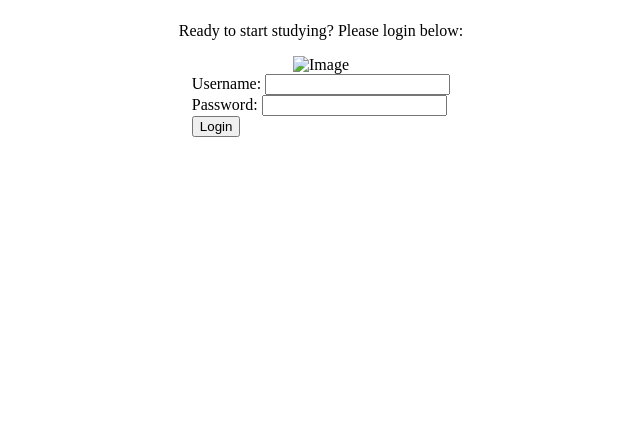
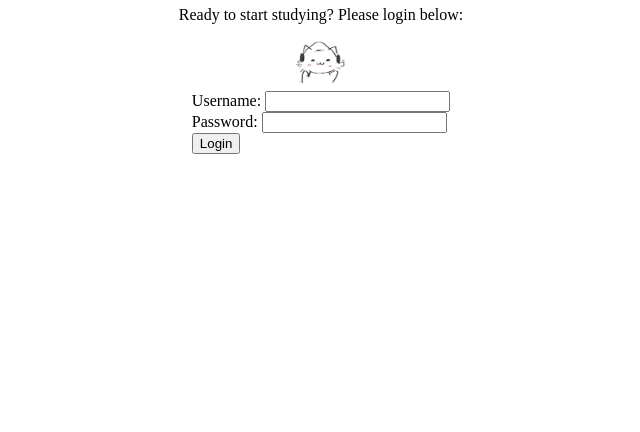
Before and after one commit to ryannpx/startup, a plain HTML site: page index.html in a window 1280 px wide. Shown: the part 368-800 px from the top of the page, without its empty margins (319-959 px from the left). Drawn offline with Linux system fonts and the light colour scheme.

Commit message:
resize img

```diff
--- a/index.html
+++ b/index.html
@@ -10,7 +10,7 @@
     <p>Ready to start studying? Please login below:</p>
 
     <div>
-        <img src="your-image.png" alt="Image">
+        <img src="sample_cat.jpg" alt="cat image for login screen" width = 50>
     </div>
 
     <form>
```
